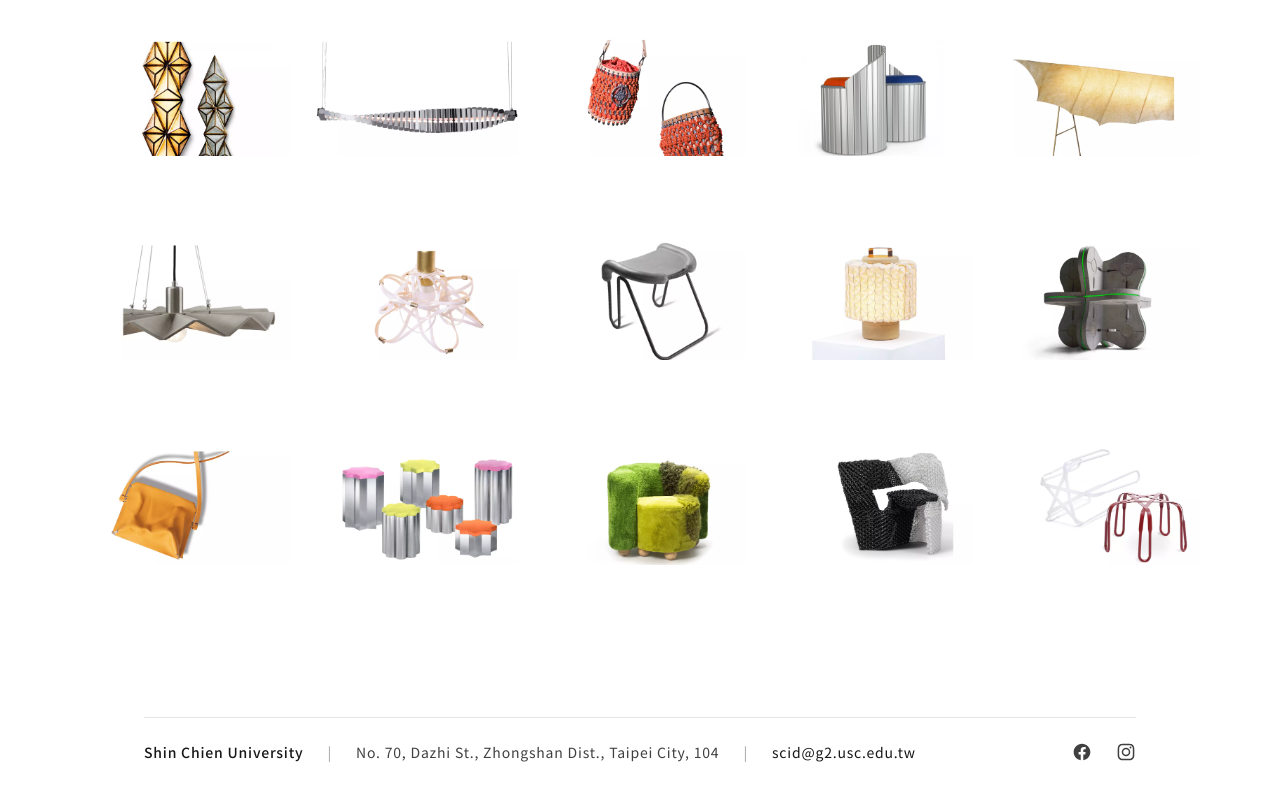
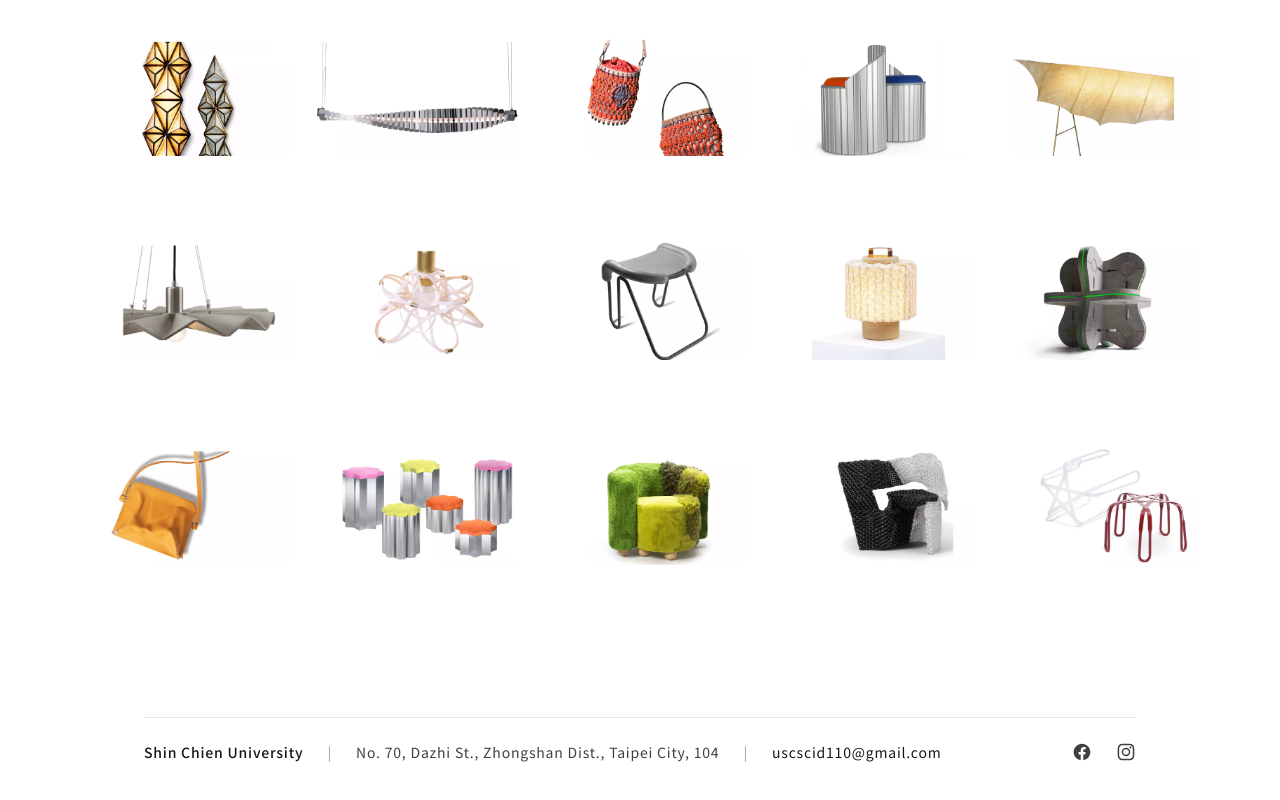
Before and after one commit to neonthewei/SCID_110, a Next.js app: page /all-works in a window 1280 px wide. Shown: the part 506-1306 px from the top of the page. Built offline with nearby package versions, Linux system fonts and the light colour scheme; no server answers.

Commit message:
Update footer email to uscscid110@gmail.com

```diff
--- a/components/Footer.tsx
+++ b/components/Footer.tsx
@@ -179,10 +179,10 @@ const Footer = () => {
               </span>
               <span className="text-sm text-neutral-400">|</span>
               <a
-                href="mailto:scid@g2.usc.edu.tw"
+                href="mailto:uscscid110@gmail.com"
                 className="text-sm text-neutral-900 hover:text-blue-600 transition-colors duration-300"
               >
-                scid@g2.usc.edu.tw
+                uscscid110@gmail.com
               </a>
             </div>
 
@@ -242,10 +242,10 @@ const Footer = () => {
                 No. 70, Dazhi St., Zhongshan Dist., Taipei City, 104
               </span>
               <a
-                href="mailto:scid@g2.usc.edu.tw"
+                href="mailto:uscscid110@gmail.com"
                 className="text-xs text-neutral-900 hover:text-blue-600 transition-colors duration-300 mt-1 block"
               >
-                scid@g2.usc.edu.tw
+                uscscid110@gmail.com
               </a>
             </div>
 
--- a/components/WorkFooter.tsx
+++ b/components/WorkFooter.tsx
@@ -110,10 +110,10 @@ const WorkFooter = ({
               </span>
               <span className="text-sm text-neutral-400">|</span>
               <a
-                href="mailto:scid@g2.usc.edu.tw"
+                href="mailto:uscscid110@gmail.com"
                 className="text-sm text-neutral-900 hover:text-blue-600 transition-colors duration-300"
               >
-                scid@g2.usc.edu.tw
+                uscscid110@gmail.com
               </a>
             </div>
 
@@ -173,10 +173,10 @@ const WorkFooter = ({
                 No. 70, Dazhi St., Zhongshan Dist., Taipei City, 104
               </span>
               <a
-                href="mailto:scid@g2.usc.edu.tw"
+                href="mailto:uscscid110@gmail.com"
                 className="text-xs text-neutral-900 hover:text-blue-600 transition-colors duration-300 mt-1 block"
               >
-                scid@g2.usc.edu.tw
+                uscscid110@gmail.com
               </a>
             </div>
 
```
